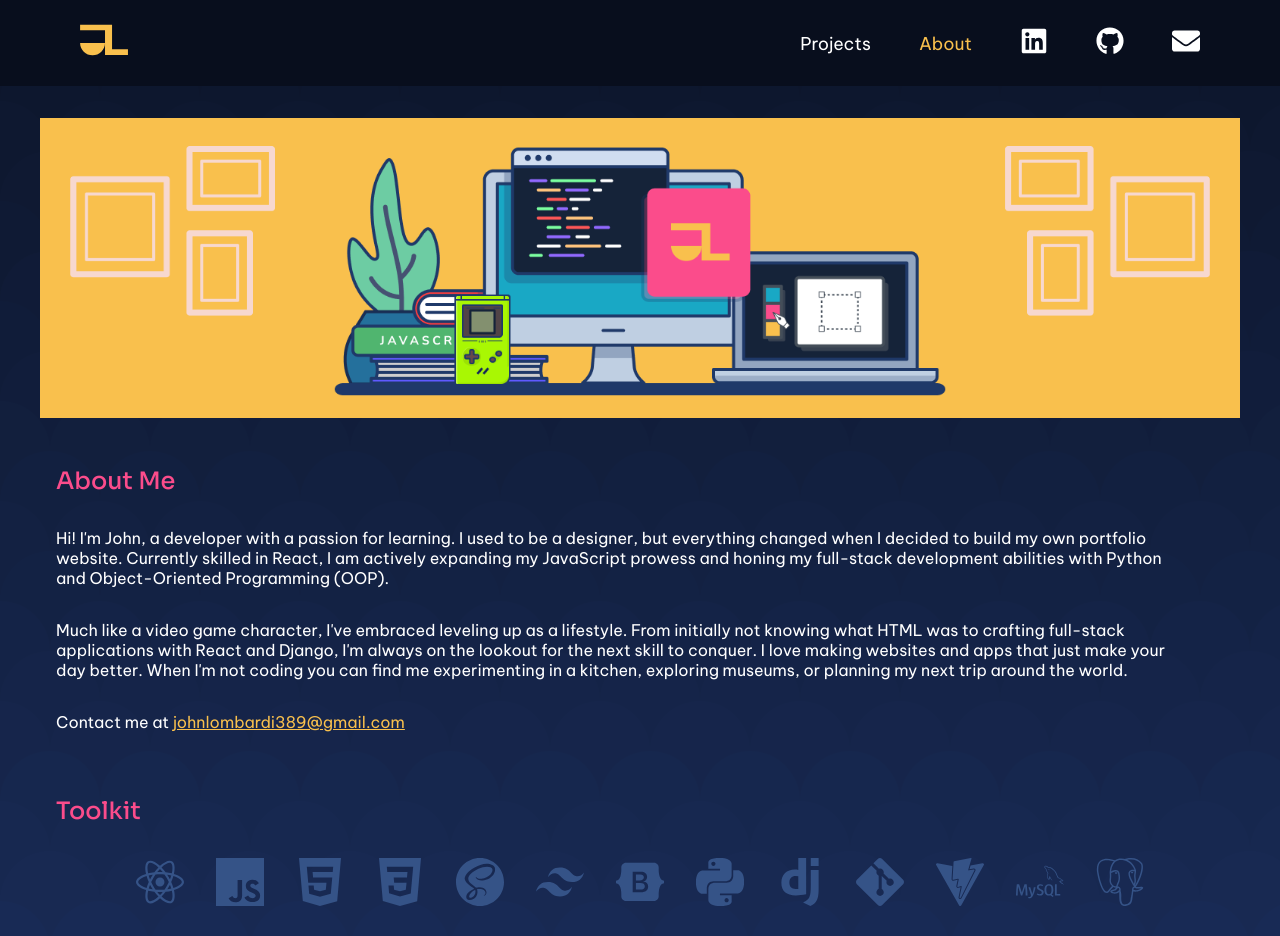
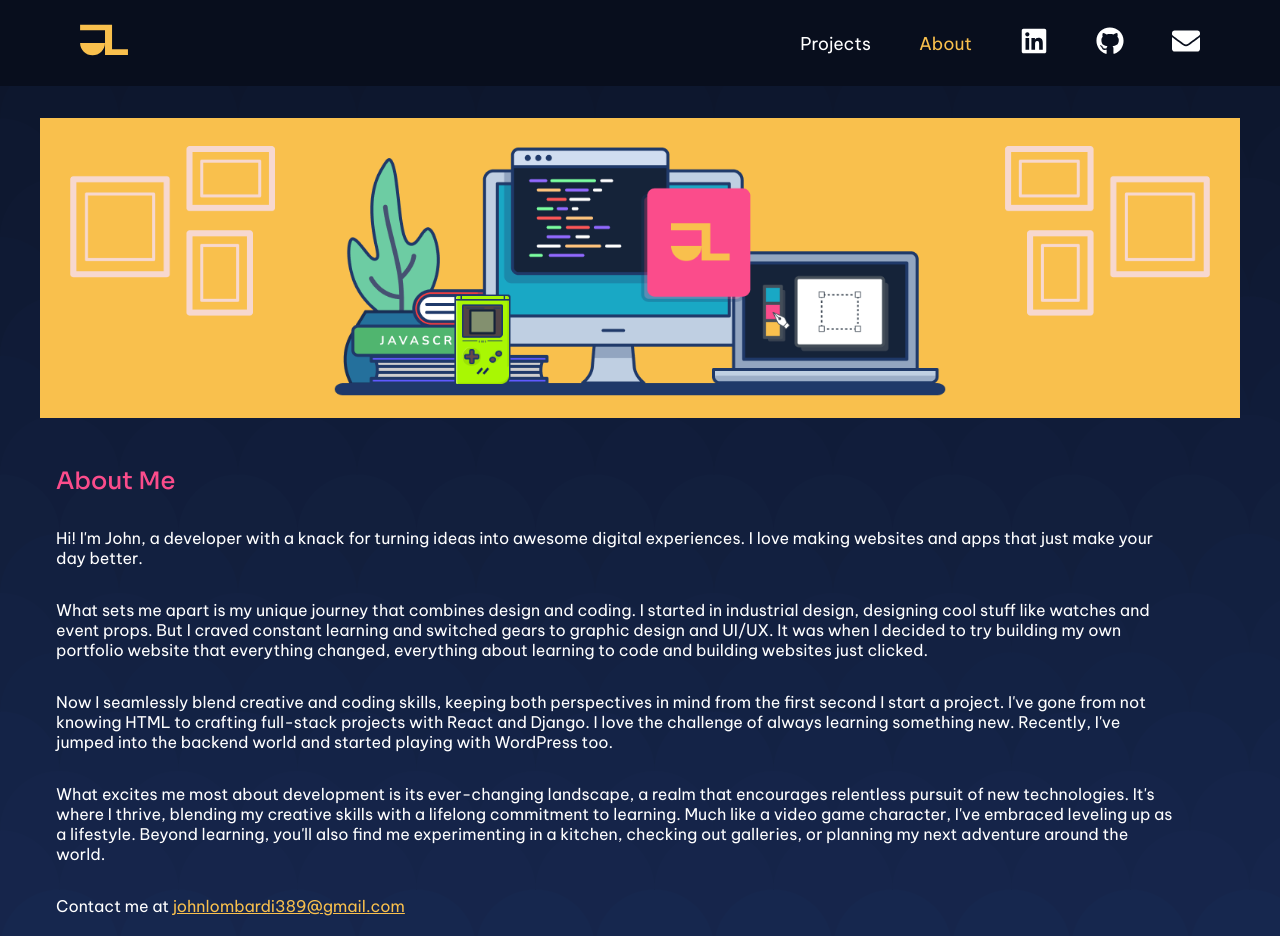
Before and after one commit to johnlombardi389/portfolio, a React (Vite) app: page /portfolio/about in a window 1280 px wide. Shown: the top 936 px of the page. Built offline with nearby package versions, Linux system fonts and the light colour scheme.

Commit message:
Updated about page

```diff
--- a/src/pages/About.jsx
+++ b/src/pages/About.jsx
@@ -43,21 +43,38 @@ const About = () => {
         <AboutText>
           <h2>About Me</h2>
           <p>
-            Hi! I'm John, a developer with a passion for learning. I used to be
-            a designer, but everything changed when I decided to build my own
-            portfolio website. Currently skilled in React, I am actively
-            expanding my JavaScript prowess and honing my full-stack development
-            abilities with Python and Object-Oriented Programming (OOP).
+            Hi! I'm John, a developer with a knack for turning ideas into
+            awesome digital experiences. I love making websites and apps that
+            just make your day better.
           </p>
 
           <p>
-            Much like a video game character, I've embraced leveling up as a
-            lifestyle. From initially not knowing what HTML was to crafting
-            full-stack applications with React and Django, I'm always on the
-            lookout for the next skill to conquer. I love making websites and
-            apps that just make your day better. When I'm not coding you can
-            find me experimenting in a kitchen, exploring museums, or planning
-            my next trip around the world.
+            What sets me apart is my unique journey that combines design and
+            coding. I started in industrial design, designing cool stuff like
+            watches and event props. But I craved constant learning and switched
+            gears to graphic design and UI/UX. It was when I decided to try
+            building my own portfolio website that everything changed,
+            everything about learning to code and building websites just
+            clicked.
+          </p>
+
+          <p>
+            Now I seamlessly blend creative and coding skills, keeping both
+            perspectives in mind from the first second I start a project. I've
+            gone from not knowing HTML to crafting full-stack projects with
+            React and Django. I love the challenge of always learning something
+            new. Recently, I've jumped into the backend world and started
+            playing with WordPress too.
+          </p>
+
+          <p>
+            What excites me most about development is its ever-changing
+            landscape, a realm that encourages relentless pursuit of new
+            technologies. It's where I thrive, blending my creative skills with
+            a lifelong commitment to learning. Much like a video game character,
+            I've embraced leveling up as a lifestyle. Beyond learning, you'll
+            also find me experimenting in a kitchen, checking out galleries, or
+            planning my next adventure around the world.
           </p>
 
           <p>
```
Also changed, not shown: 1 other file (tests, documents, lock files or other folders).
